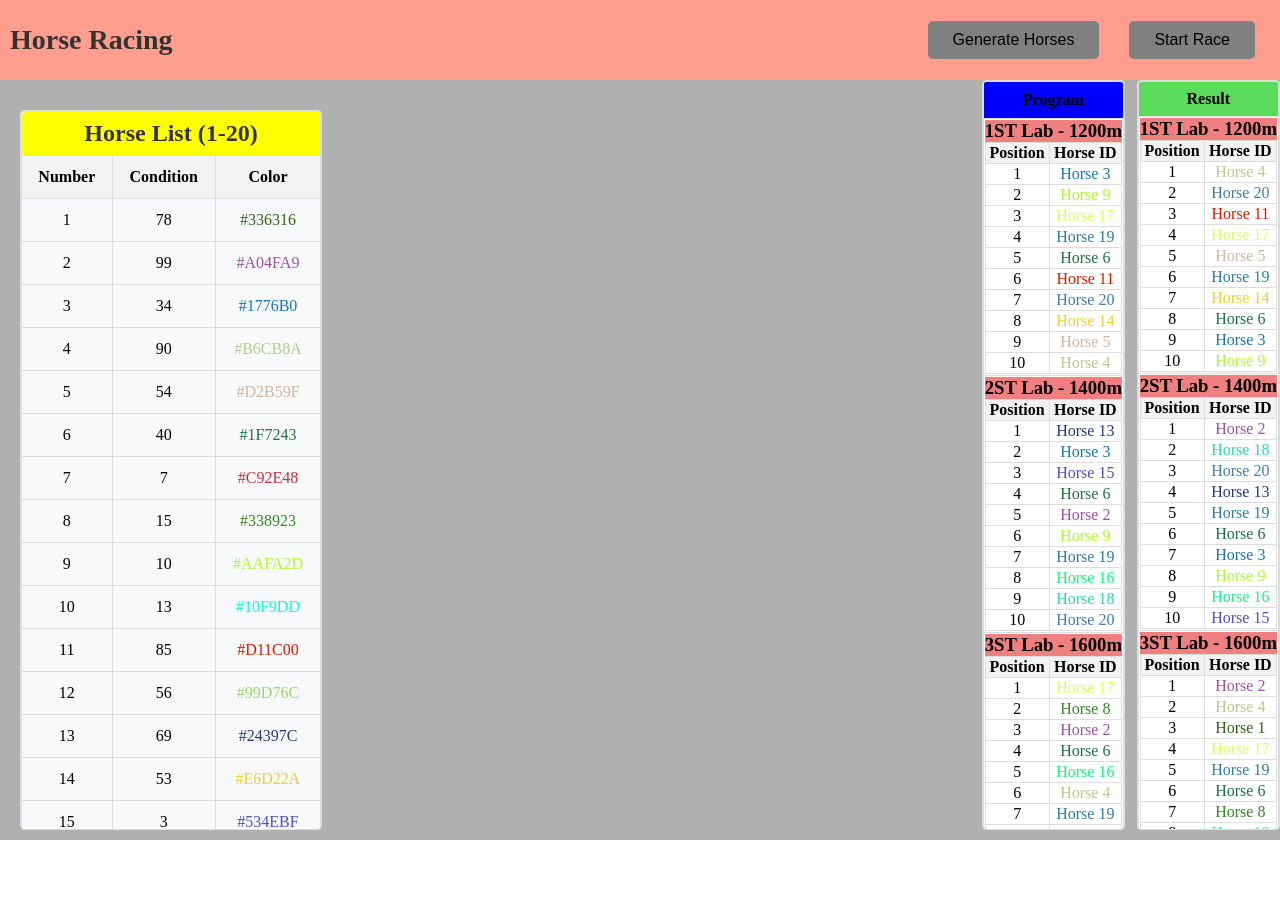
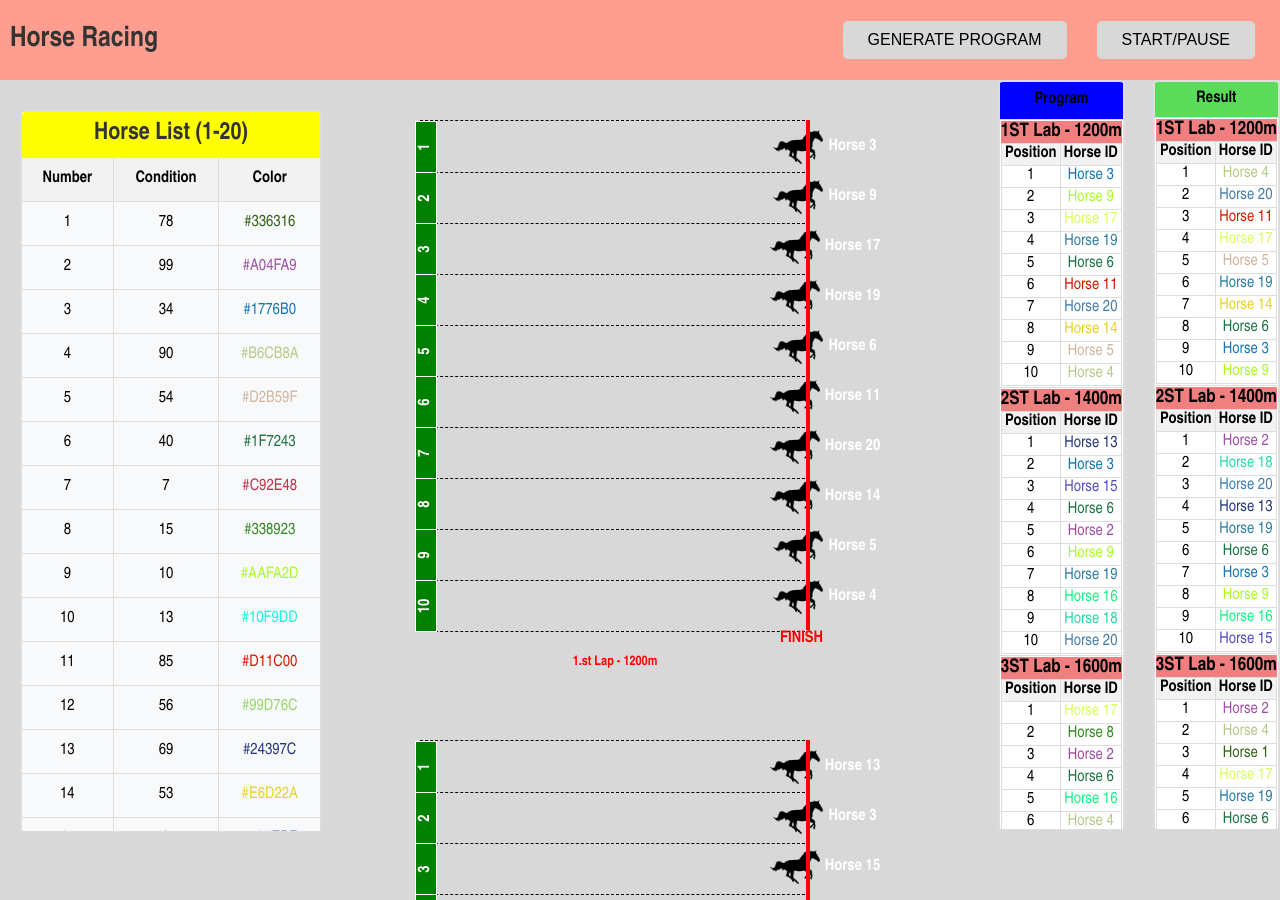
Before and after one commit to aleynakoluk/horse-racing-app, a Vue app in the folder horse-racing-game/: page / in a window 1280 px wide. Before the commit the page ends 840 px from the top, so only its background shows below. Built offline with nearby package versions, Linux system fonts and the light colour scheme.

Commit message:
projenin genel şablonu ayarlandı

```diff
--- a/horse-racing-game/src/App.vue
+++ b/horse-racing-game/src/App.vue
@@ -37,8 +37,8 @@ body {
 }
 
 #app {
-  font-family: 'Arial, sans-serif';
-  background: rgb(176, 176, 176);
+  font-family: 'Arial Narrow', Arial, sans-serif;
+  background:  #d8d8d8fe;
   display: flex;
   flex-direction: row; /* Bileşenleri yatay olarak sırala */
   overflow: hidden; /* İçeriğin taşmasını engeller */
--- a/horse-racing-game/src/components/ControlButtons.vue
+++ b/horse-racing-game/src/components/ControlButtons.vue
@@ -2,8 +2,8 @@
   <header class="header">
     <div class="title">Horse Racing</div>
     <div class="control-buttons">
-      <button @click="generateHorses" class="btn">Generate Horses</button>
-      <button @click="startRace" class="btn">Start Race</button>
+      <button @click="generateHorses" class="btn">GENERATE PROGRAM</button>
+      <button @click="startRace" class="btn">START/PAUSE</button>
     </div>
   </header>
 </template>
@@ -51,7 +51,7 @@ export default {
   margin: 0 10px;
   padding: 10px 20px;
   color: black;
-  background-color: grey;
+  background-color:  #d8d8d8fe;
   border: none;
   border-radius: 5px;
   cursor: pointer;
@@ -60,7 +60,7 @@ export default {
 }
 
 .btn:hover {
-  background-color: #666;
+  background-color: #969393;
 }
 
 /* Tablet ve daha büyük cihazlar için */
--- a/horse-racing-game/src/components/HorseList.vue
+++ b/horse-racing-game/src/components/HorseList.vue
@@ -45,16 +45,6 @@ export default {
     }
   },
   methods: {
-    handleScroll() {
-      const container = this.$refs.horseContainer;
-      // Calculate scroll position
-      const scrollPosition = container.scrollTop + container.clientHeight;
-      // Check if scrolled to the bottom
-      if (scrollPosition >= container.scrollHeight) {
-        // Load more horses
-        this.scrollOffset += this.horsesPerPage;
-      }
-    },
     fetchInitialHorses() {
       this.$store.dispatch('generateHorses');
     }
@@ -68,8 +58,6 @@ export default {
 <style scoped>
 .container {
   text-align: left;
-  font-family: 'Arial, sans-serif';
-  display: flex;
   flex-direction: column;
   align-items: flex-start;
   justify-content: center;
@@ -81,19 +69,18 @@ export default {
   overflow-x: hidden; /* X ekseninde scroll olmaması için */
 }
 
-.container::-webkit-scrollbar {
+.horse-list::-webkit-scrollbar {
   width: 12px; /* Scroll bar genişliği */
+  background-color: white;
+  border: 1px solid #333;
 }
 
-.container::-webkit-scrollbar-thumb {
-  background-color: #888; /* Scroll bar rengi */
+.horse-list::-webkit-scrollbar-thumb {
+  background-color: #d8d8d8fe; /* Scroll bar rengi */
   border-radius: 6px;
-  opacity: 1; /* Scroll bar her zaman görünür */
+  border: 1px solid #333;
 }
 
-.container:hover::-webkit-scrollbar-thumb {
-  background-color: transparent; /* Fare ile üzerine gelince kaybolur */
-}
 
 .horse-list {
   overflow-y: scroll; /* Dikey scrollbar */
@@ -103,16 +90,6 @@ export default {
   border-radius: 4px;
   width: 100%;
   max-height: 100%; /* Container'ın yüksekliğine uygun */
-}
-
-.horse-list::-webkit-scrollbar {
-  width: 12px; /* Scroll bar genişliği */
-}
-
-.horse-list::-webkit-scrollbar-thumb {
-  background-color: #888; /* Scroll bar rengi */
-  border-radius: 6px;
-  opacity: 1; /* Scroll bar her zaman görünür */
 }
 
 .table-title {
--- a/horse-racing-game/src/components/HorseRace.vue
+++ b/horse-racing-game/src/components/HorseRace.vue
@@ -1,90 +1,117 @@
 <template>
-  <div class="race-track-container">
-    <div class="race-track">
-      <div class="lane-top"></div>
-      <div v-for="lane in lanes" :key="lane" class="lane">
-        <div class="lane-number">{{ lane }}</div>
-        <div v-for="(horse, horseIndex) in horsesInLane(lane)" :key="horse.id" class="horse" :style="{ left: horse.position + '%', animationDelay: calculateAnimationDelay(horseIndex) + 's' }">
-          <img :src="require(`@/assets/horse${horse.id}.png`)" alt="Horse" class="horse-img" :style="{ filter: 'hue-rotate(' + horse.hueRotate + 'deg)' }" />
+  <div class="race-results">
+    <div v-for="(race, index) in raceSchedule" :key="index" class="race-section">
+      <div class="race-track">
+        <div class="lanes">
+          <div class="lane-top"></div>
+          <div v-for="lane in lanes" :key="lane" class="lane">
+            <div class="lane-number">{{ lane }}</div>
+            <div class="horses">
+              <div v-for="(horse, horseIndex) in horsesInLane(race, lane)" :key="horseIndex" class="horse" :style="{ left: horse.position + '%' }">
+                <img :src="horse.image" :alt="'horse ' + horse.id">
+                <span>Horse {{ horse.id }}</span>
+              </div>
+            </div>
+          </div>
         </div>
+        <div class="finish-line"></div> <!-- Finish çizgisi -->
+        <div class="finish-text">FINISH</div>
+        <h5>{{ index + 1 }}.st Lap - {{ race.distance }}m</h5>
       </div>
-      <div class="finish-line">FINISH</div>
     </div>
   </div>
 </template>
 
 <script>
+import { mapState, mapActions } from 'vuex';
+
 export default {
-  name: 'HorseRace',
+  name: 'AtYarışı',
   computed: {
-    horses() {
-      return this.$store.state.horses;
-    },
-    winner() {
-      return this.$store.state.raceResults.length > 0 ? this.$store.state.raceResults[0].horseId : null;
-    },
+    ...mapState(['raceSchedule']),
     lanes() {
-      return Array.from({ length: 10 }, (_, i) => i + 1);
-    }
-  },
-  methods: {
-    horsesInLane(lane) {
-      return this.horses.filter(horse => horse.id === lane);
-    },
-    calculateAnimationDelay(index) {
-      return index * 0.5; // Example calculation for animation delay
-    },
-    requireHorseImage(horseId) {
-      return require(`@/assets/horse${horseId}.png`);
+      return Array.from({ length: 10 }, (_, i) => i + 1); // 1'den 10'a kadar şerit numaraları
     }
   },
   mounted() {
-    this.$store.dispatch('generateHorses');
-    setTimeout(() => {
-      this.$store.dispatch('startRace');
-    }, 1000);
+    this.generateHorses();
+    this.startRace();
+  },
+  methods: {
+    handleScroll() {
+      const container = this.$refs.horseContainer;
+      // Calculate scroll position
+      const scrollPosition = container.scrollTop + container.clientHeight;
+      // Check if scrolled to the bottom
+      if (scrollPosition >= container.scrollHeight) {
+        // Load more horses
+        this.scrollOffset += this.horsesPerPage;
+      }
+    },
+    ...mapActions(['generateHorses', 'startRace']),
+    horsesInLane(race, lane) {
+      return race.horses.slice((lane - 1) * 10, lane * 10); // Her şerit için atları getir
+    },
   }
 };
 </script>
 
 <style scoped>
-.race-track-container {
+
+.race-results::-webkit-scrollbar {
+  width: 12px; /* Scroll bar genişliği */
+  background-color: #fff; /* Scroll bar arka plan rengi */
+  border: 1px solid #333;
+}
+
+.race-results::-webkit-scrollbar-thumb {
+  background-color:  #d8d8d8fe; /* Scroll bar rengi */
+  border-radius: 6px;
+  border: 1px solid #333;
+}
+
+.race-results {
   display: flex;
-  justify-content: center;
+  flex-direction: column;
+  gap: 20px; /* Yarış bölümleri arası boşluğu azalttım */
+  justify-content: flex-start;
   align-items: center;
-  height: 100vh;
-  margin-top: -830px; /* Adjust based on your layout */
+  width: 550px; /* Tasarımınıza uygunsa bu genişliği koruyun */
+  height: 800px; /* Tasarımınıza uygunsa bu yüksekliği koruyun */
+  overflow-y: scroll;
+  padding-left: 10px;
+  border-radius: 4px;
+  overflow-x: hidden; /* Horizontal overflow'u gizle */
+}
+
+.race-section {
+  width: 390px; /* Tasarımınıza uygunsa bu genişliği koruyun */
+  border-radius: 4px;
+  padding-bottom: 70px;
 }
 
 .race-track {
   position: relative;
-  width: 90%;
-  max-width: 600px;
-  height: auto;
-  aspect-ratio: 2 / 3;
-  margin-bottom: 20px;
-  border-left: 1px solid #000;
-  border-right: 3px solid red;
+  width: 390px; /* Tasarımınıza uygunsa bu genişliği ayarlayın */
+  height: 510px; /* Tasarımınıza uygunsa bu yüksekliği ayarlayın */
+  margin-top: 20px;
 }
 
-.lane-top {
+.lane-top{
   width: 100%;
   height: 1px;
   border-top: 1px dashed #000;
 }
-
 .lane {
   position: relative;
-  width: 100%;
-  height: 10%;
-  border-bottom: 1px dashed #000;
-  display: flex;
-  align-items: center;
+  width: 390px; /* Tasarımınıza uygunsa bu genişliği ayarlayın */
+  height: 50px; /* Her şerit için uygun yükseklik */
+  border-bottom: 1px dashed #000; /* Şeritler arası noktalı çizgi */
 }
 
 .lane-number {
-  width: 40px;
-  height: 40px;
+  width: 50px; /* Şerit numarası genişliği */
+  height: 20px; /* Şerit numarası yüksekliği */
   display: flex;
   justify-content: center;
   align-items: center;
@@ -92,52 +119,65 @@ export default {
   color: white;
   font-weight: bold;
   border: 1px solid white;
-  transform: rotate(-90deg);
+  transform: rotate(-90deg); /* Dikey olarak 90 derece döndürme */
   position: absolute;
-  left: -50px;
+  left: -20px; /* Şerit numarasının pozisyonu */
+  top: 14px; /* Şerit numarasının pozisyonu */
+}
+
+.horses {
+  position: relative;
+  left: 0;
+  right: 0;
 }
 
 .horse {
-  position: absolute;
-  height: 100%;
+  position:relative;
+  height: 50px; /* At yüksekliği */
   display: flex;
+  justify-content: center;
   align-items: center;
-  animation: run linear 5s infinite;
+  color: white;
+  font-weight: bold;
+  animation: run linear 1s forwards; /* Animasyon süresi */
 }
 
-@keyframes run {
-  from { left: 0%; }
-  to { left: 100%; }
+.horse img {
+  width: 50px; /* At resmi genişliği */
+  height: auto; /* Oranı koru */
+  margin-right: 5px; /* Sağ boşluk */
+  object-fit: contain; /* Resmin içeriğe sığdırılması */
 }
 
-.horse-img {
-  width: 60px;
+h5 {
+  text-align: center;
+  color: red;
+  padding-bottom: 50px;
 }
 
 .finish-line {
   position: absolute;
   top: 0;
-  left: 100%;
-  width: 3px;
-  height: 100%;
-  background-color: red;
+  bottom: 0;
+  right: 0; /* Şerit numaralarının tam karşısında olacak şekilde ayarlandı */
+  width: 4px; /* Finish çizgisi kalınlığı */
+  height: 510px;
+  background-color: red; /* Finish çizgisi rengi */
+}
+.finish-text {
+  position: absolute;
+  left: 360px; /* Finish metni pozisyonu */
+  top: 510px; /* Finish metni pozisyonu */
+  color: red; /* Finish metni rengi */
+  font-weight: bold; /* Finish metni kalınlığı */
 }
 
-/* Responsive Design */
-@media (max-width: 600px) {
-  .race-track {
-    width: 100%;
-    max-width: none;
+@keyframes run {
+  from {
+    left: -50%; /* Başlangıç pozisyonu */
   }
-
-  .horse-img {
-    width: 40px;
-  }
-
-  .lane-number {
-    width: 30px;
-    height: 30px;
-    left: -40px;
+  to {
+    left: 210px; /* Bitiş pozisyonu */
   }
 }
 </style>
--- a/horse-racing-game/src/components/RaceResults.vue
+++ b/horse-racing-game/src/components/RaceResults.vue
@@ -61,11 +61,13 @@ export default {
 .race-result::-webkit-scrollbar {
   width: 12px; /* Scroll bar genişliği */
   background-color: #fff; /* Scroll bar arka plan rengi */
+  border: 1px solid #333;
 }
 
 .race-result::-webkit-scrollbar-thumb {
-  background-color: #888; /* Scroll bar rengi */
+  background-color:  #d8d8d8fe; /* Scroll bar rengi */
   border-radius: 6px;
+  border: 1px solid #333;
 }
 
 .table-title {
--- a/horse-racing-game/src/components/RaceSchedule.vue
+++ b/horse-racing-game/src/components/RaceSchedule.vue
@@ -61,11 +61,13 @@ export default {
 .race-schedule::-webkit-scrollbar {
   width: 12px; /* Scroll bar genişliği */
   background-color: #fff; /* Scroll bar arka plan rengi */
+  border: 1px solid #333;
 }
 
 .race-schedule::-webkit-scrollbar-thumb {
-  background-color: #888; /* Scroll bar rengi */
+  background-color:  #d8d8d8fe; /* Scroll bar rengi */
   border-radius: 6px;
+  border: 1px solid #333;
 }
 
 .table-title {
--- a/horse-racing-game/src/store/index.js
+++ b/horse-racing-game/src/store/index.js
@@ -1,5 +1,6 @@
 import { createStore } from 'vuex';
 
+// Atları oluşturacak fonksiyon
 function generateHorses() {
   const horses = [];
   for (let i = 1; i <= 20; i++) {
@@ -14,7 +15,7 @@ function generateHorses() {
   return horses;
 }
 
-
+// Rastgele renk oluşturacak fonksiyon
 function getRandomColor() {
   const letters = '0123456789ABCDEF';
   let color = '#';
@@ -24,18 +25,23 @@ function getRandomColor() {
   return color;
 }
 
+// Yarış programını oluşturacak fonksiyon
 function generateRaceSchedule(horses) {
   const distances = [1200, 1400, 1600, 1800, 2000, 2200];
   const schedule = distances.map(distance => {
     const selectedHorses = [];
     const horseIds = new Set();
-    while (selectedHorses.length < 10) {
-      const horse = horses[Math.floor(Math.random() * horses.length)];
-      if (!horseIds.has(horse.id)) {
-        selectedHorses.push(horse);
-        horseIds.add(horse.id);
-      }
+
+    // 10 at seçmek için döngü
+    for (let i = 1; i <= 10; i++) {
+      let horse;
+      do {
+        horse = horses[Math.floor(Math.random() * horses.length)];
+      } while (horseIds.has(horse.id));
+      selectedHorses.push(horse);
+      horseIds.add(horse.id);
     }
+
     return {
       distance,
       horses: selectedHorses,
@@ -43,6 +49,8 @@ function generateRaceSchedule(horses) {
   });
   return schedule;
 }
+
+
 
 export default createStore({
   state: {
```
